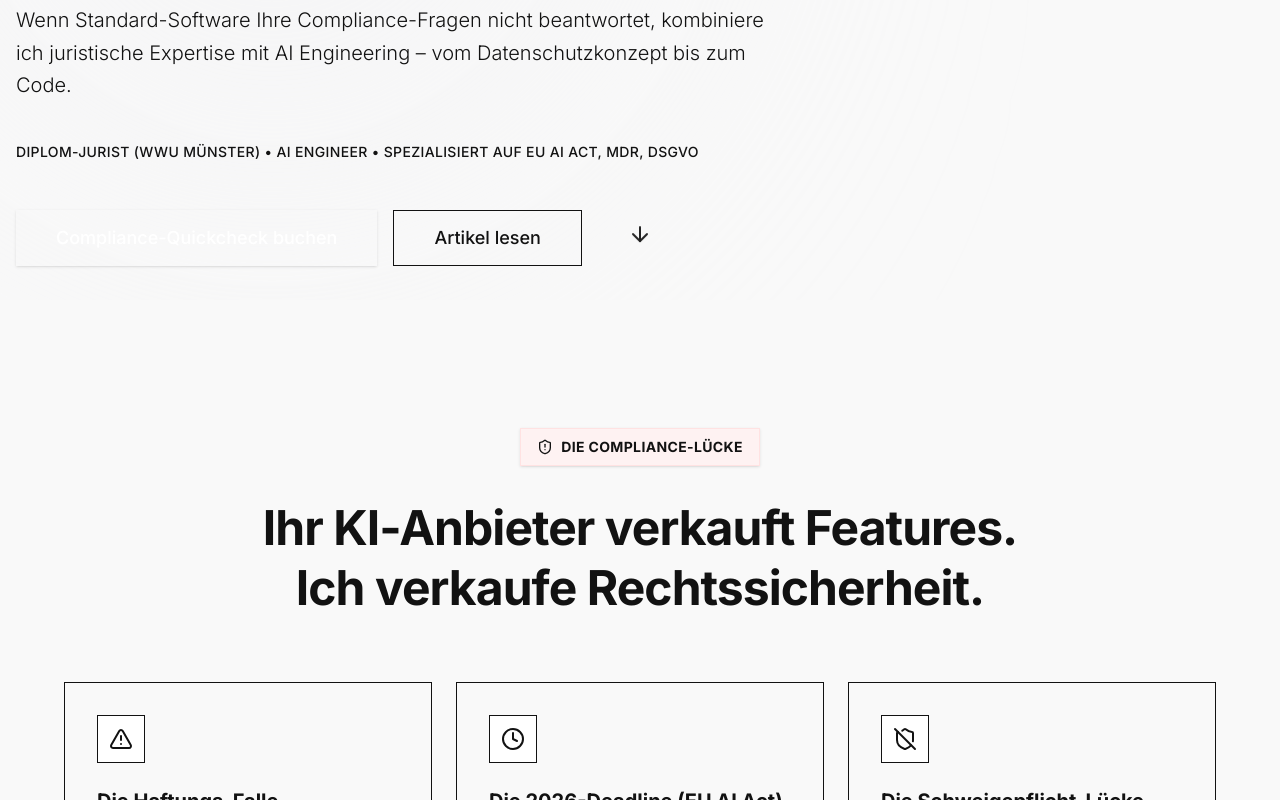
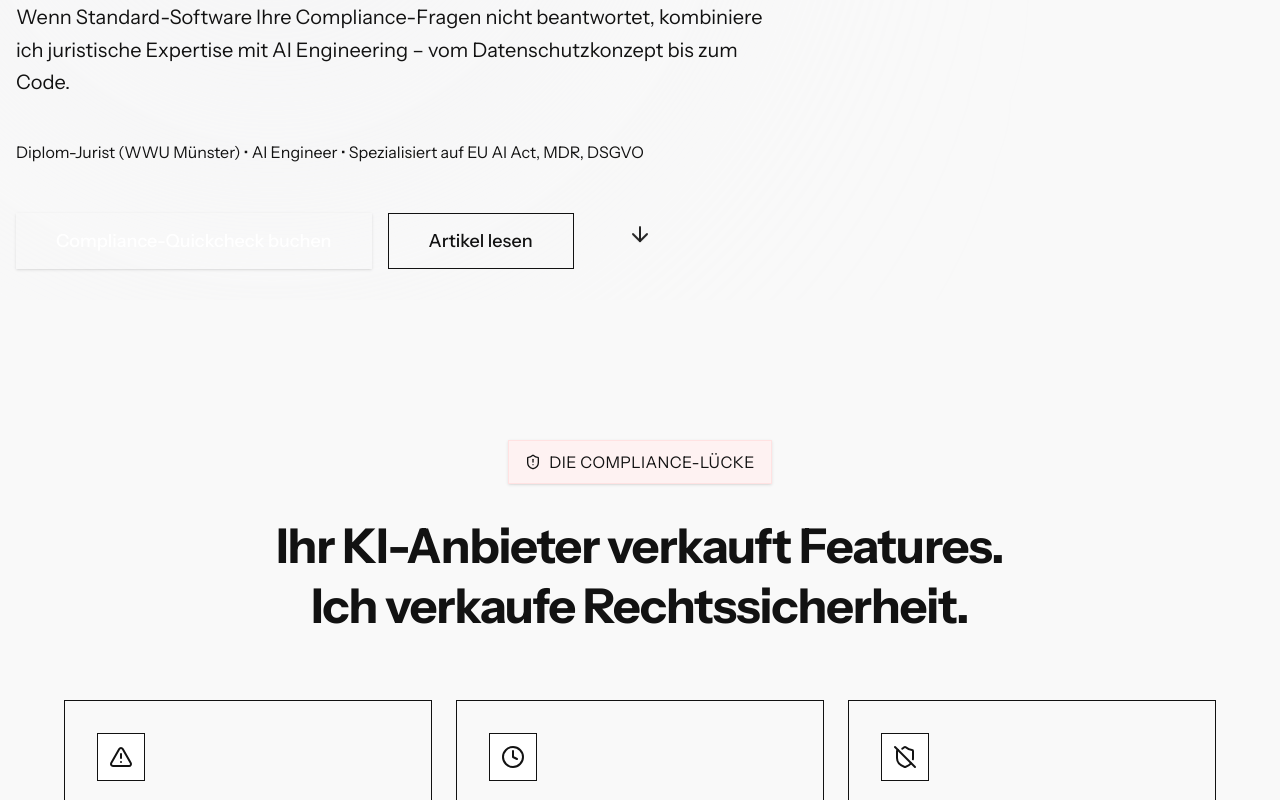
Before and after one commit to fonkape/legalmedtech, a Next.js app: page / in a window 1280 px wide. Shown: the part 500-1300 px from the top of the page. Built offline with nearby package versions, Linux system fonts and the light colour scheme; a web font is replaced by a local one.

Commit message:
Typography & Color Overhaul: Implement Electric Cobalt scheme and new Legal Engineering typography

```diff
--- a/src/app/globals.css
+++ b/src/app/globals.css
@@ -35,7 +35,7 @@
   --precision-border: #D1D5DB;
   --precision-radius: 0px;
   --precision-shadow: none;
-  --precision-padding: 8rem;
+  --precision-padding: 140px;
 }
 
 .theme-legacy {
@@ -71,6 +71,12 @@ body {
   color: var(--foreground);
   font-family: var(--font-body);
   transition: background-color 0.3s ease, color 0.3s ease;
+  line-height: 1.5;
+}
+
+.theme-precision body {
+  line-height: 1.65;
+  font-weight: 400;
 }
 
 h1,
@@ -82,7 +88,9 @@ h6 {
   font-family: var(--font-heading);
 }
 
-.theme-precision h2 {
+.theme-precision h1,
+.theme-precision h2,
+.theme-precision h3 {
   font-weight: 700;
   letter-spacing: -0.02em;
 }
@@ -109,3 +117,10 @@ h6 {
 .transition-theme {
   transition: all 0.3s ease;
 }
+
+.tech-label {
+  font-family: var(--font-mono);
+  font-size: 0.75rem;
+  text-transform: uppercase;
+  letter-spacing: 0.1em;
+}
--- a/src/app/layout.tsx
+++ b/src/app/layout.tsx
@@ -1,6 +1,6 @@
 import type { Metadata } from "next";
 import { Analytics } from "@vercel/analytics/react";
-import { Playfair_Display, Inter, JetBrains_Mono, IBM_Plex_Mono } from "next/font/google";
+import { Playfair_Display, Instrument_Sans, Roboto_Mono, IBM_Plex_Mono } from "next/font/google";
 import "./globals.css";
 
 const playfair = Playfair_Display({
@@ -8,12 +8,12 @@ const playfair = Playfair_Display({
   subsets: ["latin"],
 });
 
-const inter = Inter({
+const instrumentSans = Instrument_Sans({
   variable: "--font-sans",
   subsets: ["latin"],
 });
 
-const jetbrainsMono = JetBrains_Mono({
+const robotoMono = Roboto_Mono({
   variable: "--font-mono",
   subsets: ["latin"],
 });
@@ -39,7 +39,7 @@ export default function RootLayout({
   return (
     <html lang="de" className="scroll-smooth">
       <body
-        className={`${playfair.variable} ${inter.variable} ${jetbrainsMono.variable} ${ibmPlexMono.variable} antialiased`}
+        className={`${playfair.variable} ${instrumentSans.variable} ${robotoMono.variable} ${ibmPlexMono.variable} antialiased`}
       >
         <ThemeProvider>
           {children}
--- a/src/components/ComplianceGap.tsx
+++ b/src/components/ComplianceGap.tsx
@@ -7,9 +7,9 @@ export function ComplianceGap() {
         <section id="methodik" className="py-[var(--section-padding)] transition-theme theme-legacy:bg-white theme-precision:section-slate">
             <div className="container mx-auto px-4 md:px-6">
                 <div className="max-w-4xl mx-auto text-center mb-16">
-                    <div className="inline-flex items-center gap-2 px-4 py-2 bg-red-50 rounded-custom shadow-sm mb-8 border border-red-100 theme-precision:bg-white theme-precision:border-primary theme-precision:text-primary">
+                    <div className="inline-flex items-center gap-2 px-4 py-2 bg-red-50 rounded-custom shadow-sm mb-8 border border-red-100 theme-precision:bg-white theme-precision:border-primary theme-precision:text-primary theme-precision:tech-label">
                         <ShieldAlert className="w-4 h-4 text-primary" />
-                        <span className="text-sm font-bold tracking-wide uppercase">DIE COMPLIANCE-LÜCKE</span>
+                        <span className="tracking-wide uppercase">DIE COMPLIANCE-LÜCKE</span>
                     </div>
 
                     <h2 className="text-3xl md:text-5xl font-serif font-bold text-foreground mb-6 leading-tight">
--- a/src/components/Hero.tsx
+++ b/src/components/Hero.tsx
@@ -31,7 +31,7 @@ export function Hero() {
                     </div>
 
                     {/* Credentials */}
-                    <p className="text-sm font-medium tracking-wide uppercase mb-12 theme-legacy:text-gray-500 theme-precision:text-primary">
+                    <p className="mb-12 transition-theme theme-legacy:text-sm theme-legacy:font-medium theme-legacy:tracking-wide theme-legacy:uppercase theme-legacy:text-gray-500 theme-precision:tech-label theme-precision:text-primary">
                         Diplom-Jurist (WWU Münster) • AI Engineer • Spezialisiert auf EU AI Act, MDR, DSGVO
                     </p>
 
--- a/src/components/Insights.tsx
+++ b/src/components/Insights.tsx
@@ -279,9 +279,9 @@ export function Insights() {
                             className="w-[380px] flex-none bg-card p-8 rounded-custom border border-border-subtle hover:border-primary transition-theme cursor-pointer group snap-center"
                             onClick={() => setActiveArticle(article.id)}
                         >
-                            <div className="flex items-center gap-3 mb-6 text-xs font-bold tracking-wider uppercase">
+                            <div className="flex items-center gap-3 mb-6 transition-theme theme-precision:tech-label">
                                 <span className="text-primary">{article.tag}</span>
-                                <span className="text-gray-400">•</span>
+                                <span className="text-gray-400 theme-precision:hidden">•</span>
                                 <span className="text-gray-400">{article.date}</span>
                             </div>
                             <h3 className="text-2xl font-serif font-bold text-foreground mb-4 group-hover:text-primary transition-colors leading-tight">
@@ -299,7 +299,7 @@ export function Insights() {
                     {/* Coming Soon Card */}
                     <div className="w-[380px] flex-none bg-black/20 p-8 rounded-custom border border-border-subtle opacity-50 flex flex-col justify-between snap-center">
                         <div>
-                            <div className="flex items-center gap-3 mb-4 text-xs font-bold tracking-wider uppercase">
+                            <div className="flex items-center gap-3 mb-4 transition-theme theme-precision:tech-label">
                                 <span className="text-gray-400 bg-gray-200/10 px-2 py-1 rounded">Coming Soon</span>
                             </div>
                             <h3 className="text-2xl font-serif font-bold text-gray-500 mb-3 leading-tight">
@@ -341,7 +341,7 @@ export function Insights() {
 
                                 {/* Scrollable Content */}
                                 <div className="flex-1 overflow-y-auto p-8 md:p-16 pt-8">
-                                    <div className="flex items-center gap-3 mb-8 text-xs font-bold tracking-wider uppercase">
+                                    <div className="flex items-center gap-3 mb-8 transition-theme theme-precision:tech-label">
                                         <span className="text-primary border border-primary px-3 py-1 rounded-custom">{activeData.tag}</span>
                                         <span className="opacity-40">{activeData.date}</span>
                                     </div>
--- a/src/components/UseCases.tsx
+++ b/src/components/UseCases.tsx
@@ -4,7 +4,7 @@ import Link from "next/link";
 
 export function UseCases() {
     return (
-        <section id="angebot" className="py-[var(--section-padding)] transition-theme theme-legacy:bg-white theme-precision:section-white">
+        <section id="angebot" className="py-[var(--section-padding)] transition-theme theme-legacy:bg-white theme-precision:section-onyx">
             <div className="container mx-auto px-4">
                 <div className="text-center mb-16">
                     <div className="inline-flex items-center gap-2 px-4 py-2 bg-gray-100 rounded-custom shadow-sm mb-8 theme-precision:bg-white theme-precision:border-primary theme-precision:border theme-precision:text-primary transition-theme">
--- a/src/components/ui/Button.tsx
+++ b/src/components/ui/Button.tsx
@@ -15,13 +15,13 @@ const Button = React.forwardRef<HTMLButtonElement, ButtonProps>(
                 className={cn(
                     "inline-flex items-center justify-center rounded-custom font-medium transition-theme focus-visible:outline-none focus-visible:ring-2 focus-visible:ring-primary focus-visible:ring-offset-2 disabled:opacity-50 disabled:pointer-events-none ring-offset-background",
                     {
-                        "bg-primary text-white hover:opacity-90 shadow-sm":
+                        "bg-primary text-white theme-precision:hover:bg-[#2D5BFF]/90 shadow-sm":
                             variant === "primary",
                         "bg-gray-100 text-text-primary hover:bg-gray-200":
                             variant === "secondary",
                         "bg-transparent hover:bg-gray-100 text-text-primary":
                             variant === "ghost",
-                        "border border-border-subtle text-foreground hover:bg-gray-100":
+                        "border border-border-subtle text-foreground hover:bg-gray-100 theme-precision:border-[1.5px] theme-precision:border-primary theme-precision:text-primary theme-precision:hover:bg-primary/5":
                             variant === "outline",
                         "h-9 px-4 text-sm": size === "sm",
                         "h-12 px-8 text-base": size === "md",
```
